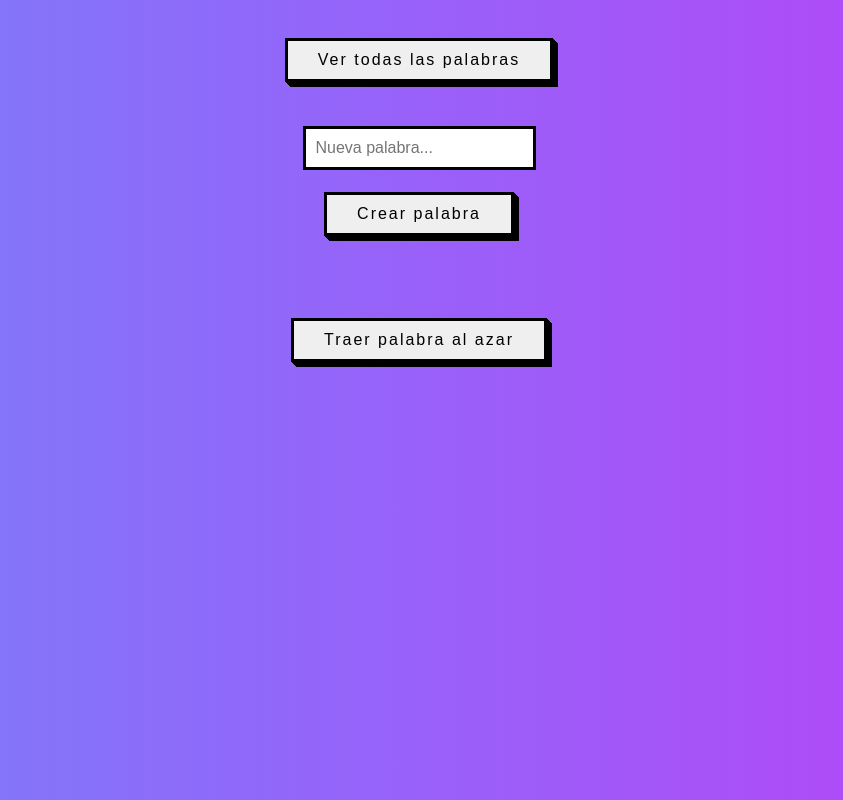
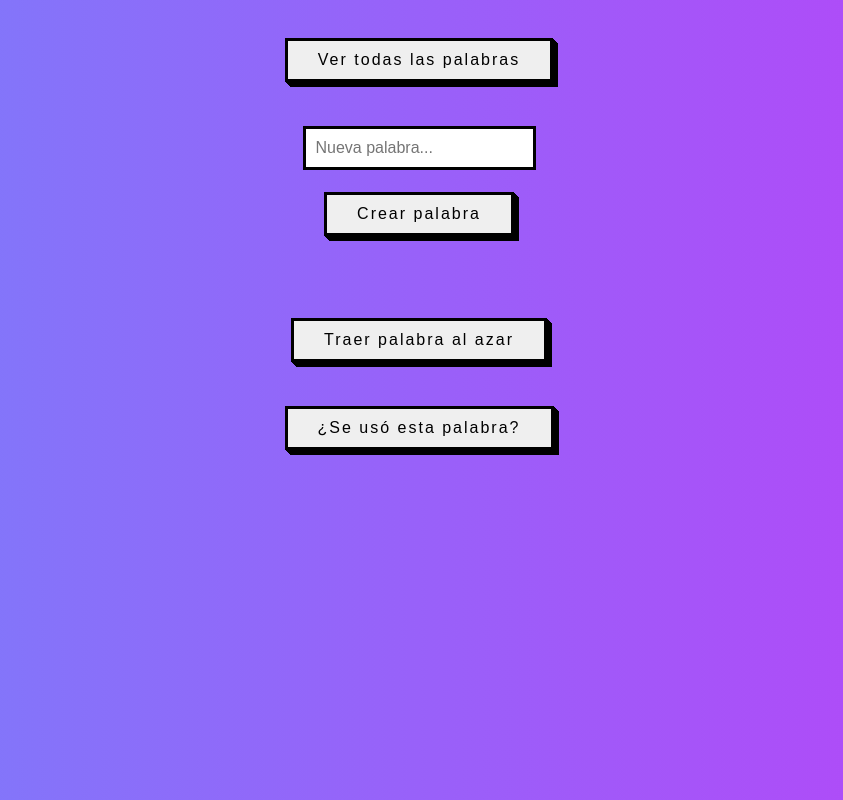
Before and after one commit to web3es/panel-criptdle, a React (Create React App) app: page / in a window 1280 px wide. Shown: the whole page, without its empty margins (221-1064 px from the left). Built offline with nearby package versions, Linux system fonts and the light colour scheme.

Commit message:
checkeamos si la palabra está usada

```diff
--- a/src/App.js
+++ b/src/App.js
@@ -12,6 +12,7 @@ function App() {
   const [word, setWord] = useState(""); // para guardar la palabra que el usuario escribe en el input
   const [isLoading, setIsLoading] = useState(false); // para indicar al usuario que la info se está cargando
   const [randomWord, setRandomWord] = useState();
+  const [isUsed, setIsUsed] = useState();
 
   async function fetchWords() {
     // función que trae las palabras de la blockchain, usando la función readWords() de nuestro smart contract
@@ -84,6 +85,34 @@ function App() {
     }
   }
 
+
+  async function checkIfIsUsed() {
+    // función que comprobará si la palabra está usada
+    if (typeof window.ethereum !== "undefined") {
+      const provider = new ethers.providers.Web3Provider(window.ethereum);
+      const contract = new ethers.Contract(
+        criptdleAddress,
+        Criptdle.abi,
+        provider
+      );
+      try {
+        const data = await contract.isUsed(randomWord);
+
+        if(data) {
+          setIsUsed("Ya se usó :(");
+        } else {
+          setIsUsed("Messirve");
+        }
+
+
+      } catch (err) {
+        console.log("Error: ", err);
+      }
+    } else {
+      alert("Tenés que tener Metamask instalada.");
+    }
+  }
+
   return (
     <div className="App">
       <button onClick={fetchWords}>Ver todas las palabras</button>
@@ -115,6 +144,14 @@ function App() {
       <button onClick={fetchWord}>Traer palabra al azar</button>
       <br />
       {randomWord}
+
+
+      <br />
+      <br />
+
+      <button onClick={checkIfIsUsed}>¿Se usó esta palabra?</button>
+      <br />
+      {isUsed}
     </div>
   );
 }
```
